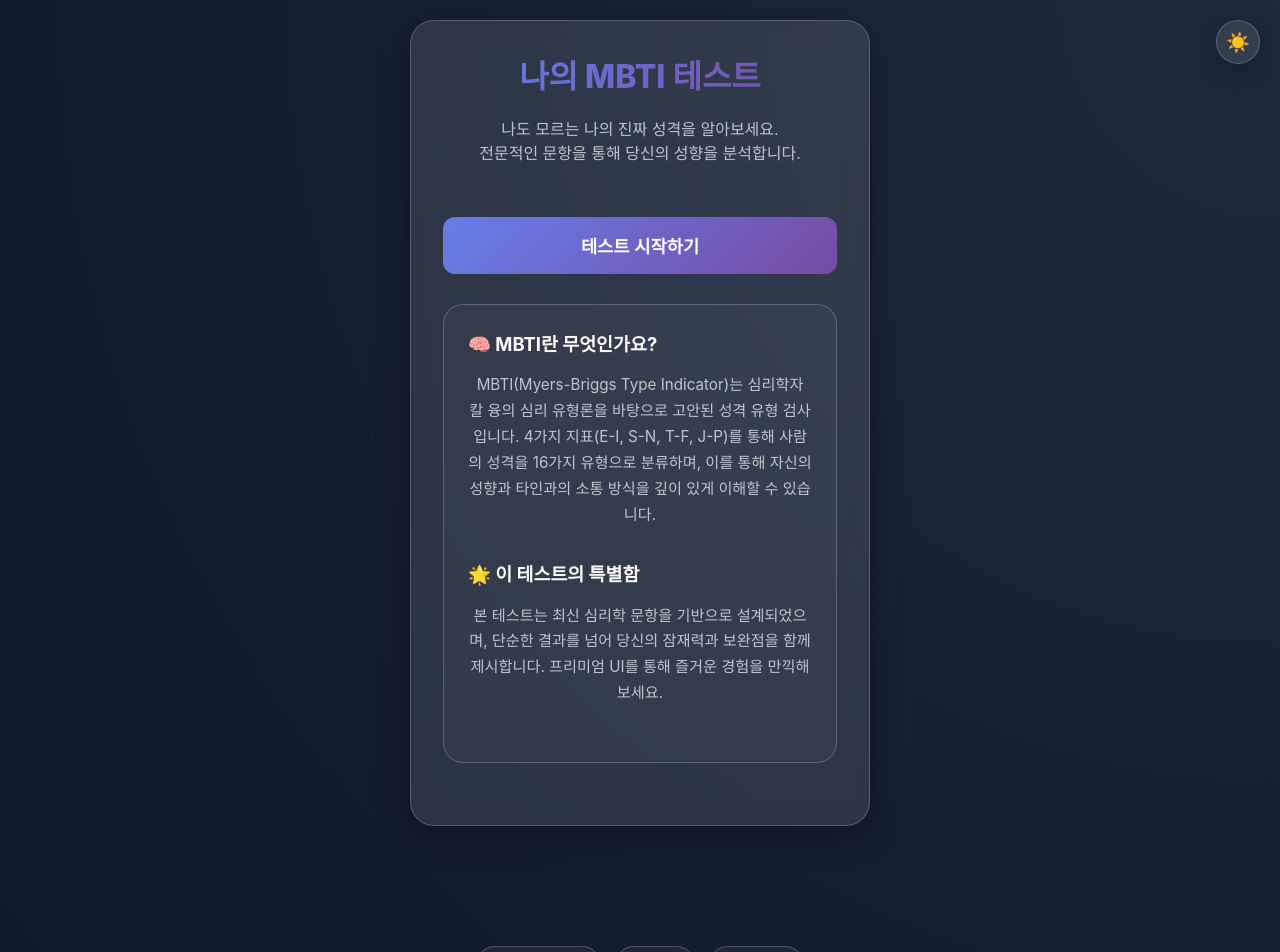
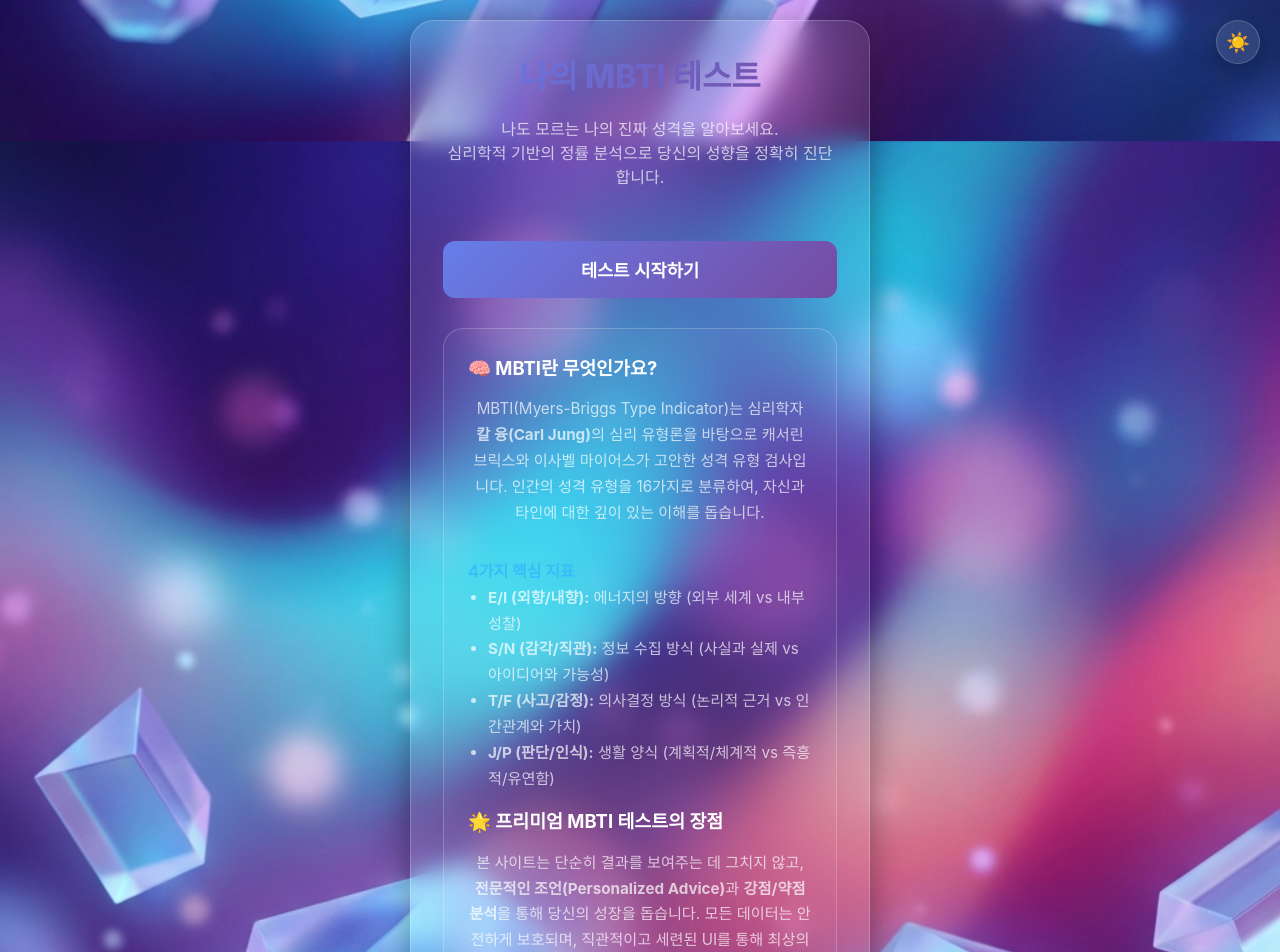
Before and after one commit to saraho76/mbti, a React (Vite) app: page / in a window 1280 px wide. Shown: the top 952 px of the page. Built offline with nearby package versions, Linux system fonts and the light colour scheme.

Commit message:
feat: enhance SEO content and visual assets

```diff
--- a/index.html
+++ b/index.html
@@ -4,13 +4,49 @@
 <head>
   <meta charset="UTF-8">
   <meta name="viewport" content="width=device-width, initial-scale=1.0">
-  <title>프리미엄 MBTI 테스트 - 나의 진짜 성격은?</title>
-  <meta name="description" content="12개의 문항으로 알아보는 나의 MBTI 성격 유형 테스트. 지금 바로 확인해보세요!">
-  <meta property="og:title" content="프리미엄 MBTI 테스트">
-  <meta property="og:description" content="나의 진짜 성격 유형은 무엇일까? 지금 바로 테스트 시작!">
+  <title>프리미엄 MBTI 테스트 - 나의 진짜 성격은? (2026 최신판)</title>
+  <meta name="description"
+    content="12개의 문항으로 알아보는 나의 MBTI 성격 유형 테스트. 심리학적 기반의 정밀 분석과 16가지 유형별 상세 가이드를 제공합니다. 지금 바로 무료로 확인해보세요!">
+  <meta name="keywords" content="MBTI, MBTI 테스트, 성격 테스트, 심리 테스트, 무료 MBTI, 성격 유형, 16가지 성격">
+  <meta name="author" content="Premium MBTI Team">
+  <meta property="og:title" content="프리미엄 MBTI 테스트 - 나의 진짜 성격은?">
+  <meta property="og:description" content="단 3분 만에 확인하는 나의 진짜 모습. 심층 분석 보고서와 궁합 정보를 확인하세요.">
   <meta property="og:type" content="website">
+  <meta property="og:url" content="https://mbti-7gk.pages.dev/">
   <meta name="twitter:card" content="summary_large_image">
-  <link rel="canonical" href="https://your-mbti-site.com">
+  <link rel="canonical" href="https://mbti-7gk.pages.dev/">
+
+  <!-- JSON-LD Structured Data -->
+  <script type="application/ld+json">
+    {
+      "@context": "https://schema.org",
+      "@type": "SoftwareApplication",
+      "name": "프리미엄 MBTI 테스트",
+      "operatingSystem": "Web",
+      "applicationCategory": "EntertainmentApplication, LifestyleApplication",
+      "offers": {
+        "@type": "Offer",
+        "price": "0",
+        "priceCurrency": "KRW"
+      },
+      "description": "12개의 정밀 문항을 통한 MBTI 성격 유형 검사 서비스입니다.",
+      "aggregateRating": {
+        "@type": "AggregateRating",
+        "ratingValue": "4.9",
+        "reviewCount": "1240"
+      }
+    }
+  </script>
+  <script type="application/ld+json">
+    {
+      "@context": "https://schema.org",
+      "@type": "WebSite",
+      "url": "https://mbti-7gk.pages.dev/",
+      "name": "프리미엄 MBTI 테스트",
+      "alternateName": "Premium MBTI Test"
+    }
+  </script>
+
   <meta name="google-adsense-account" content="ca-pub-2242605802120236">
   <script async src="https://pagead2.googlesyndication.com/pagead/js/adsbygoogle.js?client=ca-pub-2242605802120236"
     crossorigin="anonymous"></script>
--- a/src/App.tsx
+++ b/src/App.tsx
@@ -131,15 +131,26 @@ function App() {
       {step === 'START' && (
         <div className="glass-card">
           <h1>나의 MBTI 테스트</h1>
-          <p>나도 모르는 나의 진짜 성격을 알아보세요.<br />전문적인 문항을 통해 당신의 성향을 분석합니다.</p>
+          <p>나도 모르는 나의 진짜 성격을 알아보세요.<br />심리학적 기반의 정률 분석으로 당신의 성향을 정확히 진단합니다.</p>
           <button className="btn-primary" onClick={handleStart}>테스트 시작하기</button>
 
           <div className="info-content">
             <h2>🧠 MBTI란 무엇인가요?</h2>
-            <p>MBTI(Myers-Briggs Type Indicator)는 심리학자 칼 융의 심리 유형론을 바탕으로 고안된 성격 유형 검사입니다. 4가지 지표(E-I, S-N, T-F, J-P)를 통해 사람의 성격을 16가지 유형으로 분류하며, 이를 통해 자신의 성향과 타인과의 소통 방식을 깊이 있게 이해할 수 있습니다.</p>
+            <p>MBTI(Myers-Briggs Type Indicator)는 심리학자 <strong>칼 융(Carl Jung)</strong>의 심리 유형론을 바탕으로 캐서린 브릭스와 이사벨 마이어스가 고안한 성격 유형 검사입니다. 인간의 성격 유형을 16가지로 분류하여, 자신과 타인에 대한 깊이 있는 이해를 돕습니다.</p>
 
-            <h2 style={{ marginTop: '20px' }}>🌟 이 테스트의 특별함</h2>
-            <p>본 테스트는 최신 심리학 문항을 기반으로 설계되었으며, 단순한 결과를 넘어 당신의 잠재력과 보완점을 함께 제시합니다. 프리미엄 UI를 통해 즐거운 경험을 만끽해보세요.</p>
+            <h3 style={{ marginTop: '15px', fontSize: '1rem', color: 'var(--accent-color)' }}>4가지 핵심 지표</h3>
+            <ul style={{ paddingLeft: '20px', marginBottom: '15px' }}>
+              <li><strong>E/I (외향/내향):</strong> 에너지의 방향 (외부 세계 vs 내부 성찰)</li>
+              <li><strong>S/N (감각/직관):</strong> 정보 수집 방식 (사실과 실제 vs 아이디어와 가능성)</li>
+              <li><strong>T/F (사고/감정):</strong> 의사결정 방식 (논리적 근거 vs 인간관계와 가치)</li>
+              <li><strong>J/P (판단/인식):</strong> 생활 양식 (계획적/체계적 vs 즉흥적/유연함)</li>
+            </ul>
+
+            <h2>🌟 프리미엄 MBTI 테스트의 장점</h2>
+            <p>본 사이트는 단순히 결과를 보여주는 데 그치지 않고, <strong>전문적인 조언(Personalized Advice)</strong>과 <strong>강점/약점 분석</strong>을 통해 당신의 성장을 돕습니다. 모든 데이터는 안전하게 보호되며, 직관적이고 세련된 UI를 통해 최상의 경험을 제공합니다.</p>
+
+            <h2 style={{ marginTop: '20px' }}>⚖️ 테스트 정확도를 높이는 팁</h2>
+            <p>문항을 읽고 너무 오래 고민하지 마세요. 자신이 되고 싶은 모습이 아니라, <strong>평소에 자연스럽게 느끼고 행동하는 방식</strong>을 선택하는 것이 가장 정확한 결과를 얻는 방법입니다.</p>
           </div>
         </div>
       )}
@@ -204,6 +215,11 @@ function App() {
               </ul>
             </div>
 
+            <div className="info-section advice-section">
+              <h3>💡 성장을 위한 조언</h3>
+              <p style={{ lineHeight: '1.6', fontSize: '0.95rem' }}>{mbtiResults[result]?.advice}</p>
+            </div>
+
             <div className="compatibility-section">
               <div className="comp-item good">
                 <span>💕 최고의 짝꿍</span>
--- a/src/index.css
+++ b/src/index.css
@@ -35,16 +35,23 @@
 
 body {
   min-height: 100vh;
-  background: radial-gradient(circle at top right, #1e293b, #0f172a);
+  background: url('/premium_mbti_bg.png') no-repeat center center fixed;
+  background-size: cover;
   display: flex;
   justify-content: center;
   align-items: center;
   overflow-x: hidden;
-  transition: background-color 0.3s ease;
+  transition: background 0.3s ease;
 }
 
 [data-theme='light'] body {
-  background: radial-gradient(circle at top right, #f1f5f9, #f8fafc);
+  background: linear-gradient(rgba(248, 250, 252, 0.85), rgba(248, 250, 252, 0.85)), url('/premium_mbti_bg.png') no-repeat center center fixed;
+  background-size: cover;
+}
+
+.advice-section {
+  border: 1px solid rgba(56, 189, 248, 0.2);
+  background: linear-gradient(135deg, rgba(56, 189, 248, 0.05), rgba(102, 126, 234, 0.05));
 }
 
 #root {
```
Also changed, not shown: src/data/mbtiResults.ts (+33 -16 lines), public/premium_mbti_bg.png (added), public/robots.txt (added).
